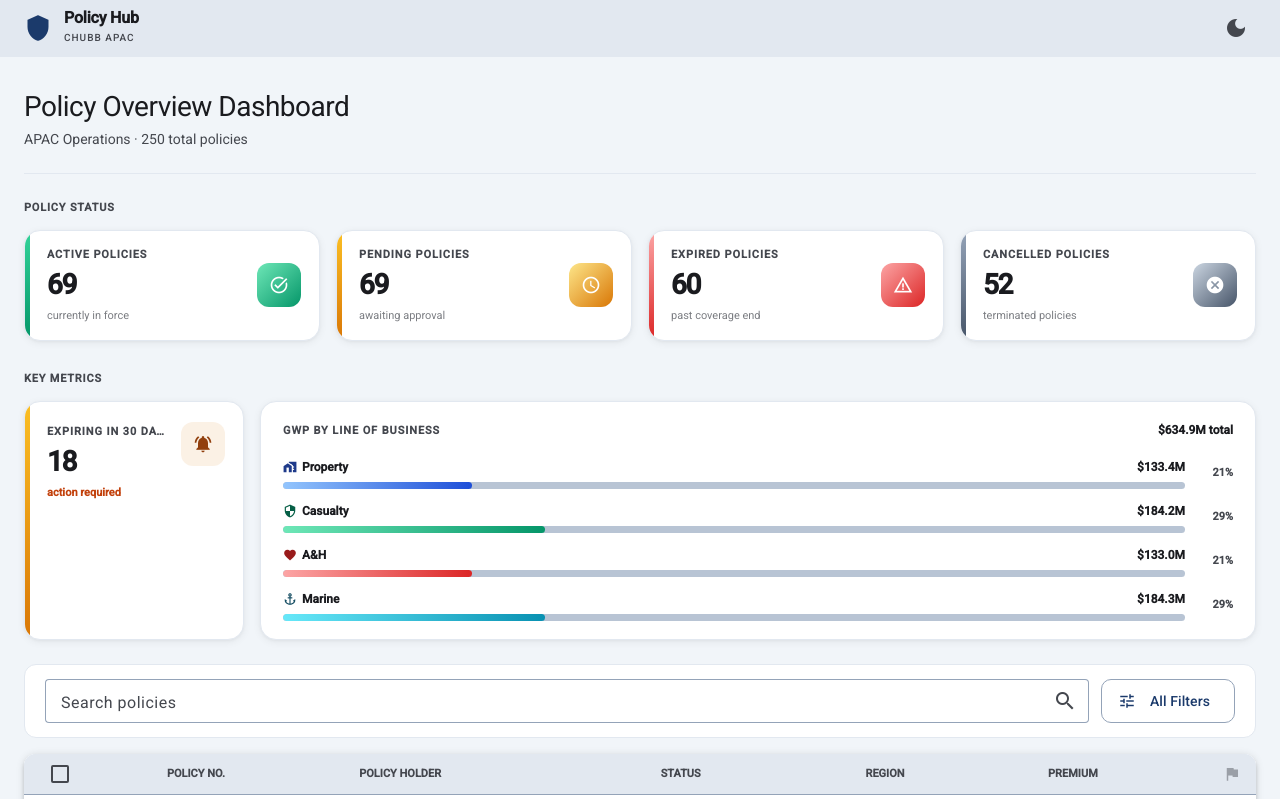
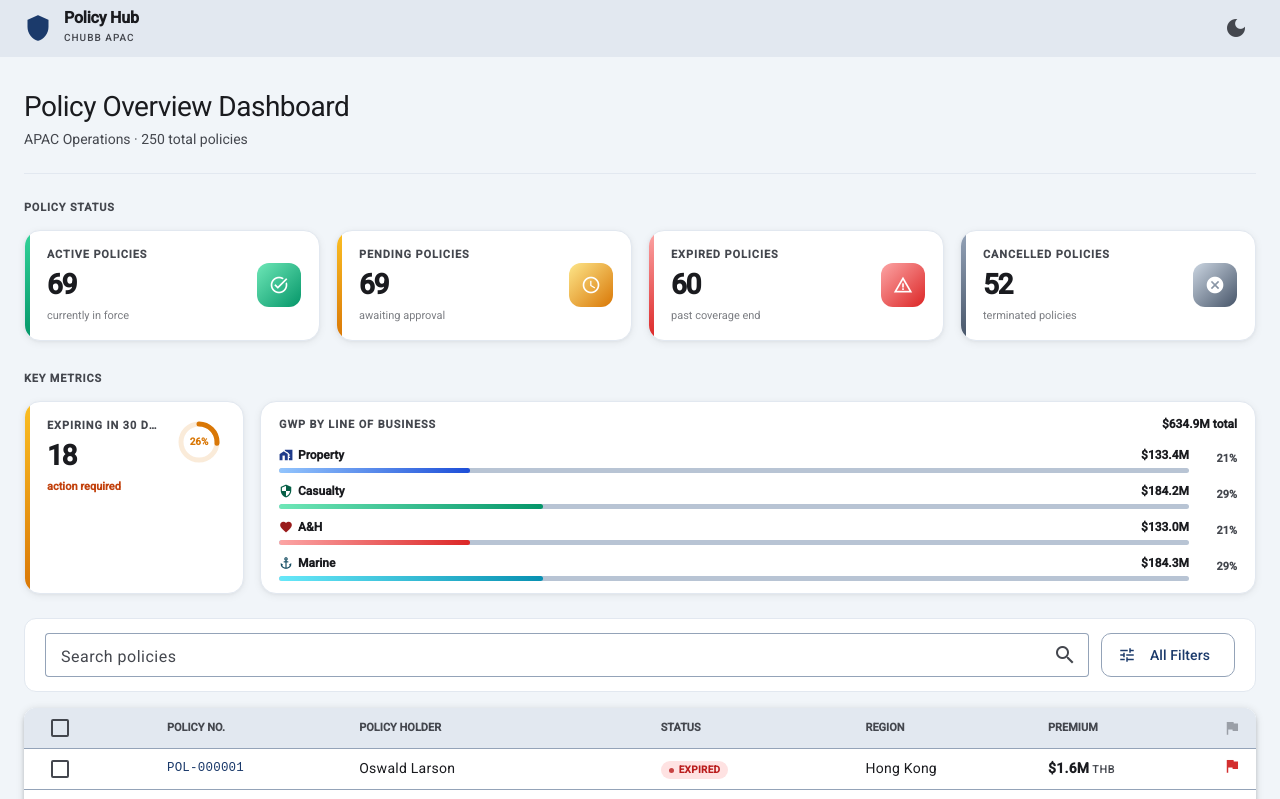
Before and after one commit to kunda-prasadu/policy-dashboard, an Angular app: page / in a window 1280 px wide. Shown: the top 799 px of the page. Built offline with nearby package versions, Linux system fonts and the light colour scheme; data requests are answered from the project's data file.

Commit message:
chore:scss changes

```diff
--- a/src/app/features/policy-dashboard/components/summary-pannl/summary-pannl.html
+++ b/src/app/features/policy-dashboard/components/summary-pannl/summary-pannl.html
@@ -4,7 +4,7 @@
   <h2 class="summary-section__title">Policy Status</h2>
   <div class="summary-grid summary-grid--4">
 
-    <div class="summary-card summary-card--active summary-card--clickable" (click)="openDrilldown('Active')" role="button" tabindex="0" (keydown.enter)="openDrilldown('Active')">
+    <div class="summary-card summary-card--active summary-card--clickable" (click)="openDrilldown('status', 'Active')" role="button" tabindex="0" (keydown.enter)="openDrilldown('status', 'Active')">
       <div class="summary-card__content">
         <span class="summary-card__label">Active Policies</span>
         <span class="summary-card__count">{{ summary().activeCount }}</span>
@@ -13,7 +13,7 @@
       <div class="summary-card__icon"><mat-icon>task_alt</mat-icon></div>
     </div>
 
-    <div class="summary-card summary-card--pending summary-card--clickable" (click)="openDrilldown('Pending')" role="button" tabindex="0" (keydown.enter)="openDrilldown('Pending')">
+    <div class="summary-card summary-card--pending summary-card--clickable" (click)="openDrilldown('status', 'Pending')" role="button" tabindex="0" (keydown.enter)="openDrilldown('status', 'Pending')">
       <div class="summary-card__content">
         <span class="summary-card__label">Pending Policies</span>
         <span class="summary-card__count">{{ summary().pendingCount }}</span>
@@ -22,7 +22,7 @@
       <div class="summary-card__icon"><mat-icon>schedule</mat-icon></div>
     </div>
 
-    <div class="summary-card summary-card--expired summary-card--clickable" (click)="openDrilldown('Expired')" role="button" tabindex="0" (keydown.enter)="openDrilldown('Expired')">
+    <div class="summary-card summary-card--expired summary-card--clickable" (click)="openDrilldown('status', 'Expired')" role="button" tabindex="0" (keydown.enter)="openDrilldown('status', 'Expired')">
       <div class="summary-card__content">
         <span class="summary-card__label">Expired Policies</span>
         <span class="summary-card__count">{{ summary().expiredCount }}</span>
@@ -31,7 +31,7 @@
       <div class="summary-card__icon"><mat-icon>warning_amber</mat-icon></div>
     </div>
 
-    <div class="summary-card summary-card--cancelled summary-card--clickable" (click)="openDrilldown('Cancelled')" role="button" tabindex="0" (keydown.enter)="openDrilldown('Cancelled')">
+    <div class="summary-card summary-card--cancelled summary-card--clickable" (click)="openDrilldown('status', 'Cancelled')" role="button" tabindex="0" (keydown.enter)="openDrilldown('status', 'Cancelled')">
       <div class="summary-card__content">
         <span class="summary-card__label">Cancelled Policies</span>
         <span class="summary-card__count">{{ summary().cancelledCount }}</span>
@@ -47,13 +47,31 @@
   <div class="metrics-row">
 
     <!-- Expiring soon -->
-    <div class="summary-card summary-card--expiring metrics-expiring">
+    <div class="summary-card summary-card--expiring metrics-expiring summary-card--clickable" (click)="openDrilldown('expiring')" role="button" tabindex="0" (keydown.enter)="openDrilldown('expiring')">
       <div class="summary-card__content">
         <span class="summary-card__label">Expiring in 30 Days</span>
         <span class="summary-card__count">{{ summary().expiringWithin30Days }}</span>
         <span class="summary-card__sub summary-card__sub--warn">action required</span>
       </div>
-      <div class="summary-card__icon"><mat-icon>notifications_active</mat-icon></div>
+      <!-- Arc progress widget -->
+      <div class="arc-widget">
+        <svg width="52" height="52" viewBox="0 0 52 52" class="arc-svg">
+          <!-- Track -->
+          <circle class="arc-track"
+            cx="26" cy="26" r="18"
+            fill="none" stroke-width="5"
+            [attr.stroke-dasharray]="arcCircumference"
+            stroke-dashoffset="0" />
+          <!-- Progress arc -->
+          <circle class="arc-fill"
+            cx="26" cy="26" r="18"
+            fill="none" stroke-width="5"
+            stroke-linecap="round"
+            [attr.stroke-dasharray]="arcCircumference"
+            [attr.stroke-dashoffset]="arcOffset(expiringPct())" />
+        </svg>
+        <span class="arc-label">{{ expiringPct() }}%</span>
+      </div>
     </div>
 
     <!-- GWP by LOB — progress bar card -->
--- a/src/app/features/policy-dashboard/components/summary-pannl/summary-pannl.scss
+++ b/src/app/features/policy-dashboard/components/summary-pannl/summary-pannl.scss
@@ -215,13 +215,50 @@
   // inherits .summary-card styles, just ensure full height
   align-self: stretch;
   align-items: flex-start;
-  padding-top: 20px;
+  padding-top: 14px;
+}
+
+// ─── Arc progress widget ──────────────────────────────────────────────────────
+.arc-widget {
+  position: relative;
+  display: flex;
+  align-items: center;
+  justify-content: center;
+  flex-shrink: 0;
+}
+
+.arc-svg {
+  transform: rotate(-90deg);   // start arc from 12 o'clock
+}
+
+.arc-track {
+  stroke: rgba(217, 119, 6, 0.15);
+}
+
+.arc-fill {
+  stroke: #d97706;
+  transition: stroke-dashoffset 0.7s cubic-bezier(0.4, 0, 0.2, 1);
+}
+
+.arc-label {
+  position: absolute;
+  font-size: 10px;
+  font-weight: 700;
+  color: #d97706;
+  line-height: 1;
+  pointer-events: none;
+}
+
+:host-context(html.dark-theme) {
+  .arc-track { stroke: rgba(251, 191, 36, 0.15); }
+  .arc-fill  { stroke: #fbbf24; }
+  .arc-label { color: #fbbf24; }
 }
 
 // ─── GWP Progress Bar Card ────────────────────────────────────────────────────
 .gwp-card {
   position: relative;
-  padding: 18px 22px 18px 22px;
+  padding: 12px 18px;
   border-radius: 16px;
   background: var(--mat-sys-surface);
   border: 1px solid var(--mat-sys-outline-variant);
@@ -231,7 +268,7 @@
     display: flex;
     align-items: baseline;
     justify-content: space-between;
-    margin-bottom: 16px;
+    margin-bottom: 10px;
   }
 
   &__title {
@@ -251,7 +288,7 @@
   &__rows {
     display: flex;
     flex-direction: column;
-    gap: 12px;
+    gap: 8px;
   }
 }
 
@@ -260,7 +297,7 @@
   display: grid;
   grid-template-columns: 1fr auto;
   grid-template-rows: auto auto;
-  row-gap: 5px;
+  row-gap: 3px;
   column-gap: 12px;
   align-items: center;
 
@@ -295,7 +332,7 @@
 
   &__track {
     grid-column: 1;
-    height: 7px;
+    height: 5px;
     border-radius: 4px;
     background: var(--mat-sys-surface-container-highest);
     overflow: hidden;
--- a/src/app/features/policy-dashboard/components/summary-pannl/summary-pannl.ts
+++ b/src/app/features/policy-dashboard/components/summary-pannl/summary-pannl.ts
@@ -1,9 +1,9 @@
-import { Component, inject } from '@angular/core';
+import { Component, inject, computed } from '@angular/core';
 import { MatIconModule } from '@angular/material/icon';
 import { MatDialog, MatDialogModule } from '@angular/material/dialog';
 import { PolicyStore } from '../../store/policy.store';
 import { PolicyStatus } from '../../models/policy.model';
-import { PolicyDrilldownDialog } from '../policy-drilldown-dialog/policy-drilldown-dialog';
+import { PolicyDrilldownDialog, DrilldownMode } from '../policy-drilldown-dialog/policy-drilldown-dialog';
 
 @Component({
   selector: 'app-summary-pannl',
@@ -17,9 +17,9 @@ export class SummaryPannl {
   private readonly dialog = inject(MatDialog);
   readonly summary = this.store.summary;
 
-  openDrilldown(status: PolicyStatus): void {
+  openDrilldown(mode: DrilldownMode, status?: PolicyStatus): void {
     this.dialog.open(PolicyDrilldownDialog, {
-      data: { status },
+      data: { mode, status },
       width: '85vw',
       maxWidth: '1100px',
       maxHeight: '80vh',
@@ -27,7 +27,23 @@ export class SummaryPannl {
     });
   }
 
-  /** Compact currency: 1_500_000 → $1.5M, 250_000 → $250K */
+  /** 0–100 percentage of active policies that are expiring within 30 days */
+  readonly expiringPct = computed(() => {
+    const s = this.store.summary();
+    if (!s.activeCount) return 0;
+    return Math.min(100, Math.round((s.expiringWithin30Days / s.activeCount) * 100));
+  });
+
+  /**
+   * Returns the SVG stroke-dashoffset for a circle with r=18 (circumference ≈ 113).
+   * offset = circumference * (1 - pct/100)
+   */
+  arcOffset(pct: number): number {
+    const circumference = 2 * Math.PI * 18; // ~113.1
+    return circumference * (1 - pct / 100);
+  }
+
+  readonly arcCircumference = 2 * Math.PI * 18;
   formatPremium(value: number): string {
     if (value >= 1_000_000) return `$${(value / 1_000_000).toFixed(1)}M`;
     if (value >= 1_000)     return `$${(value / 1_000).toFixed(0)}K`;
--- a/src/app/features/policy-dashboard/services/policy-api.service.ts
+++ b/src/app/features/policy-dashboard/services/policy-api.service.ts
@@ -19,4 +19,8 @@ getPolicies(): Observable<Policy[]> {
 flagPolicy(id: string): Observable<Policy> {
   return this.http.patch<Policy>(`${this.baseUrl}/${id}`, { flaggedForReview: true });
 }
+
+renewPolicy(id: string): Observable<Policy> {
+  return this.http.patch<Policy>(`${this.baseUrl}/${id}`, { status: 'Active' });
 }
+}
--- a/src/app/features/policy-dashboard/store/policy.store.ts
+++ b/src/app/features/policy-dashboard/store/policy.store.ts
@@ -137,4 +137,13 @@ export class PolicyStore {
             this.policyApiService.flagPolicy(id).subscribe();
         });
     }
+
+    renewPolicy(id: string): void {
+        // Optimistic update — change status to Active immediately
+        this.policies.update(all =>
+            all.map(p => p.id === id ? { ...p, status: 'Active' as const } : p)
+        );
+        // Persist to backend
+        this.policyApiService.renewPolicy(id).subscribe();
+    }
 }
```
Also changed, not shown: src/app/features/policy-dashboard/components/policy-drilldown-dialog/policy-drilldown-dialog.html (+33 -7 lines), src/app/features/policy-dashboard/components/policy-drilldown-dialog/policy-drilldown-dialog.scss (+77 -0 lines), src/app/features/policy-dashboard/components/policy-drilldown-dialog/policy-drilldown-dialog.ts (+73 -8 lines).
